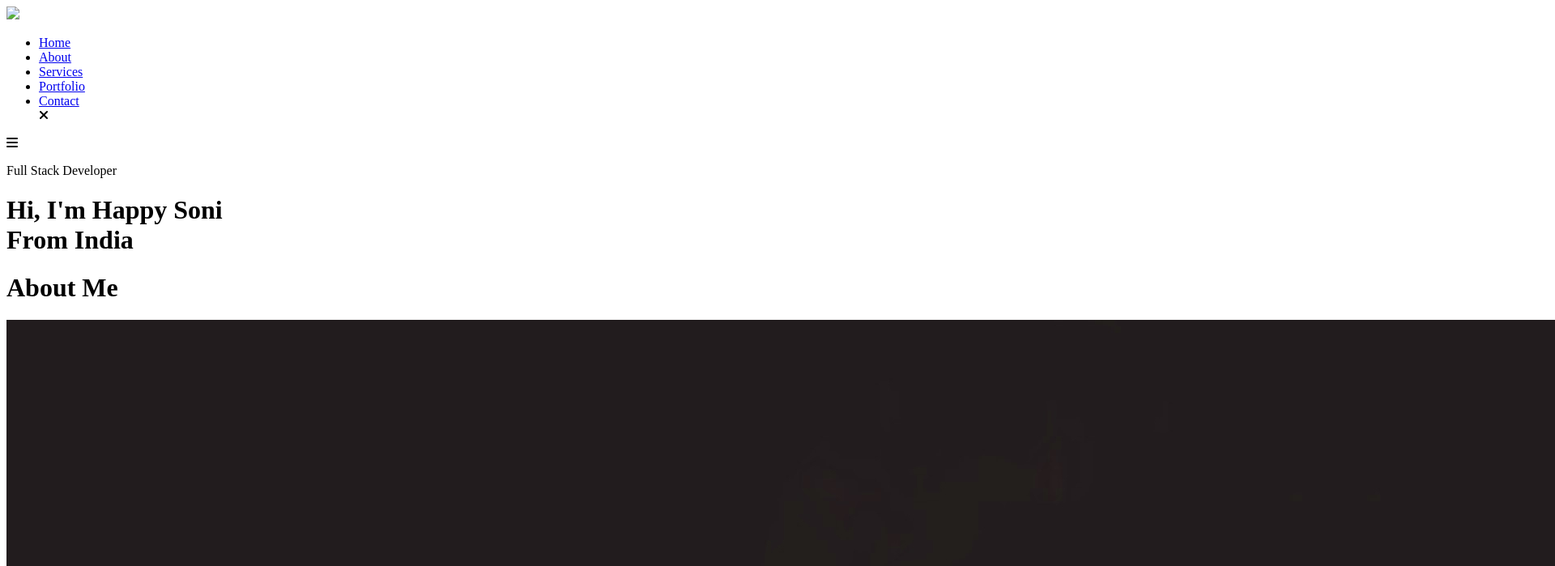
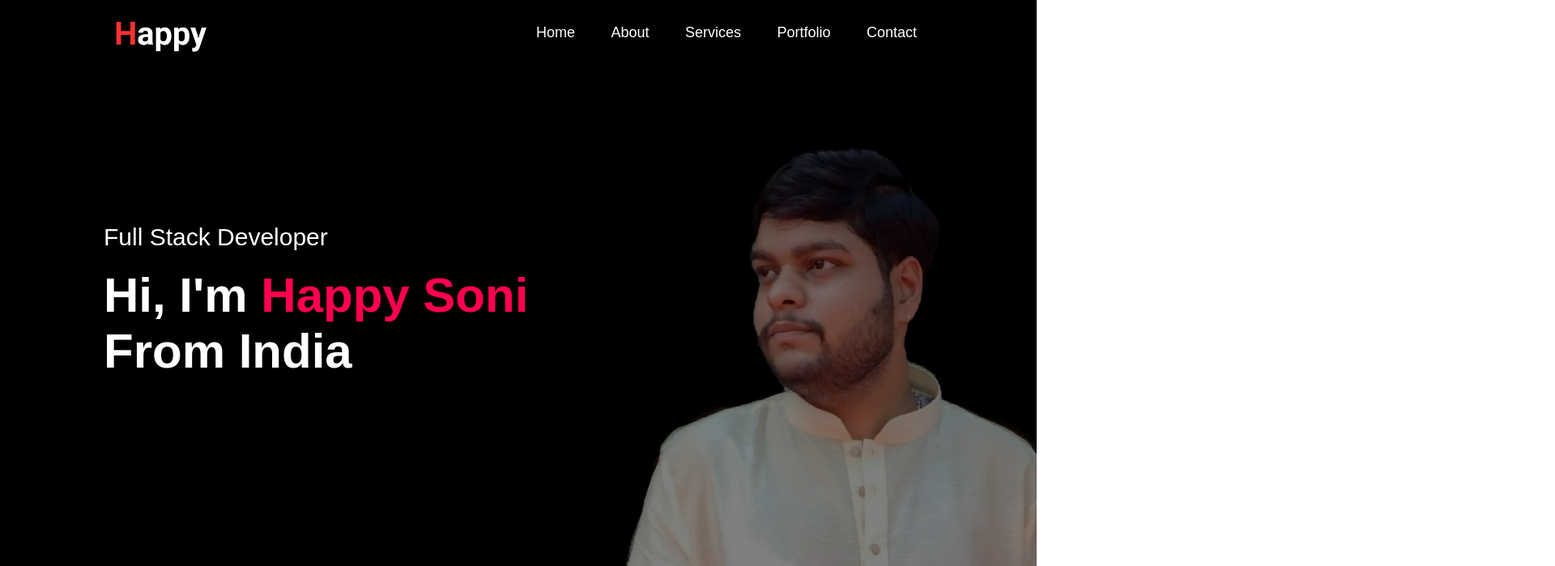
Before and after one commit to happysoni01/happy-soni, a plain HTML site: page index.html in a window 1280 px wide. Shown: the top 699 px of the page at 81% size, 1920 px wide, since content can reach past the window. Drawn offline with Linux system fonts and the light colour scheme; the site is published under a folder, as on GitHub Pages, so addresses that start at the root find nothing.

Commit message:
index.html

```diff
--- a/index.html
+++ b/index.html
@@ -4,14 +4,14 @@
     <meta charset="UTF-8">
     <meta name="viewport" content="width=device-width, initial-scale=1.0">
     <title>Happy's Portfolio</title>
-    <link rel="stylesheet" href="/style.css">
+    <link rel="stylesheet" href="style.css">
     <script src="https://kit.fontawesome.com/28fb0a2e89.js" crossorigin="anonymous"></script>
 </head>
 <body>
     <div id="header">
         <div class="container">
             <nav>
-                <img src="/public/images/logo.png" class="logo">
+                <img src="public/images/logo.png" class="logo">
                 <ul id="sidemenu">
                     <li><a href="#header">Home</a></li>
                     <li><a href="#about">About</a></li>
```
